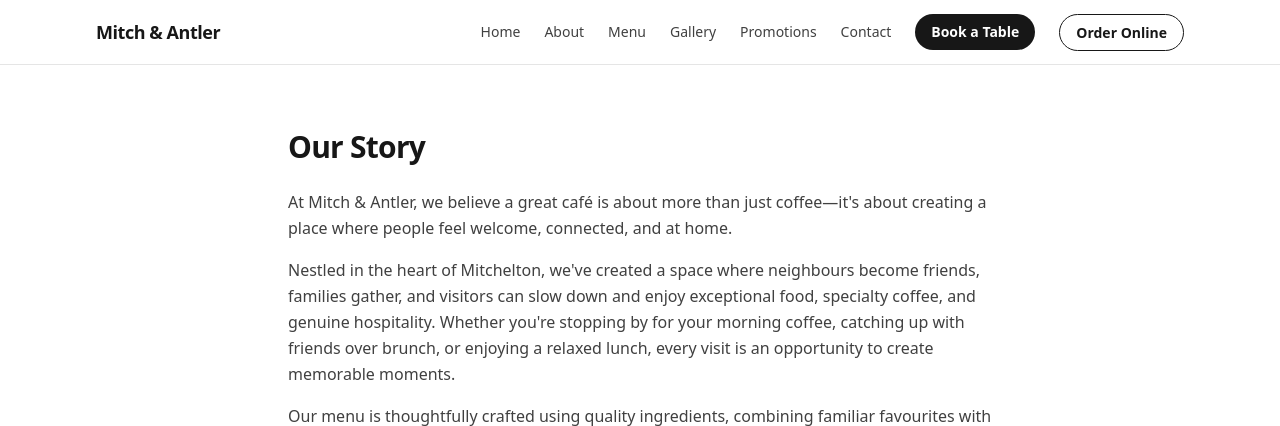
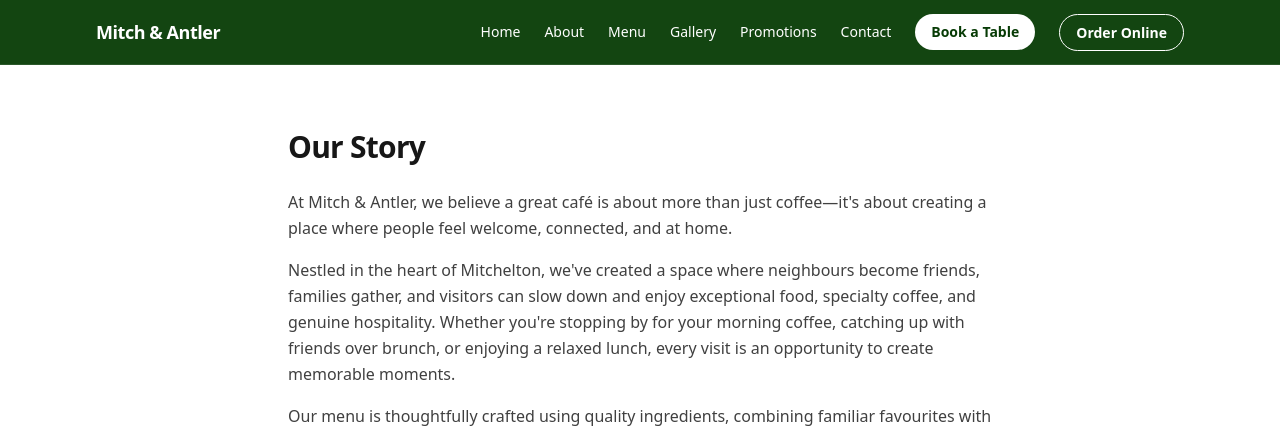
Before and after one commit to mitchandantler/Website, a Django app: page /about/ in a window 1280 px wide. Shown: the top 426 px of the page. Run offline with Django 5.2, Linux system fonts and the light colour scheme; data comes from the database, SQL or seed files in the repository; some libraries are stand-ins or nearby versions.

Commit message:
Change header to green backdrop with white text
Background set to #073B05 (Forest Green, from the earlier brand
palette), all header text/links/buttons switched to white for
legibility against it.

Co-Authored-By: Claude Sonnet 5 <noreply@anthropic.com>

```diff
--- a/templates/partials/header.html
+++ b/templates/partials/header.html
@@ -1,23 +1,23 @@
-<header x-data="{ open: false }" class="sticky top-0 z-40 bg-white/95 backdrop-blur border-b border-neutral-200">
+<header x-data="{ open: false }" class="sticky top-0 z-40 bg-[#073B05]/95 backdrop-blur border-b border-white/10">
   <nav class="mx-auto max-w-6xl px-4 sm:px-6 lg:px-8">
     <div class="flex h-16 items-center justify-between">
-      <a href="{% url 'website:home' %}" class="text-lg font-semibold tracking-tight">
+      <a href="{% url 'website:home' %}" class="text-lg font-semibold tracking-tight text-white">
         Mitch &amp; Antler
       </a>
 
       <div class="hidden md:flex md:items-center md:gap-6">
-        <a href="{% url 'website:home' %}" class="text-sm font-medium text-neutral-700 hover:text-neutral-950">Home</a>
-        <a href="{% url 'website:about' %}" class="text-sm font-medium text-neutral-700 hover:text-neutral-950">About</a>
-        <a href="{% url 'menu:menu' %}" class="text-sm font-medium text-neutral-700 hover:text-neutral-950">Menu</a>
-        <a href="{% url 'gallery:gallery' %}" class="text-sm font-medium text-neutral-700 hover:text-neutral-950">Gallery</a>
-        <a href="{% url 'promotions:offers' %}" class="text-sm font-medium text-neutral-700 hover:text-neutral-950">Promotions</a>
-        <a href="{% url 'contact:contact' %}" class="text-sm font-medium text-neutral-700 hover:text-neutral-950">Contact</a>
-        <a href="{% url 'booking:booking' %}" class="rounded-full bg-neutral-900 px-4 py-2 text-sm font-semibold text-white hover:bg-neutral-700">
+        <a href="{% url 'website:home' %}" class="text-sm font-medium text-white hover:text-white/70">Home</a>
+        <a href="{% url 'website:about' %}" class="text-sm font-medium text-white hover:text-white/70">About</a>
+        <a href="{% url 'menu:menu' %}" class="text-sm font-medium text-white hover:text-white/70">Menu</a>
+        <a href="{% url 'gallery:gallery' %}" class="text-sm font-medium text-white hover:text-white/70">Gallery</a>
+        <a href="{% url 'promotions:offers' %}" class="text-sm font-medium text-white hover:text-white/70">Promotions</a>
+        <a href="{% url 'contact:contact' %}" class="text-sm font-medium text-white hover:text-white/70">Contact</a>
+        <a href="{% url 'booking:booking' %}" class="rounded-full bg-white px-4 py-2 text-sm font-semibold text-[#073B05] hover:bg-white/90">
           Book a Table
         </a>
         {% if site_settings.qr_ordering_url or site_settings.uber_eats_url or site_settings.doordash_url or site_settings.gift_vouchers_url %}
           <div class="relative" x-data="{ orderMenuOpen: false }" @mouseenter="orderMenuOpen = true" @mouseleave="orderMenuOpen = false">
-            <a href="{% url 'booking:order_online' %}" class="rounded-full border border-neutral-900 px-4 py-2 text-sm font-semibold text-neutral-900 hover:bg-neutral-100">
+            <a href="{% url 'booking:order_online' %}" class="rounded-full border border-white px-4 py-2 text-sm font-semibold text-white hover:bg-white/10">
               Order Online
             </a>
             <div
@@ -41,7 +41,7 @@
             </div>
           </div>
         {% else %}
-          <a href="{% url 'booking:order_online' %}" class="rounded-full border border-neutral-900 px-4 py-2 text-sm font-semibold text-neutral-900 hover:bg-neutral-100">
+          <a href="{% url 'booking:order_online' %}" class="rounded-full border border-white px-4 py-2 text-sm font-semibold text-white hover:bg-white/10">
             Order Online
           </a>
         {% endif %}
@@ -49,7 +49,7 @@
 
       <button
         type="button"
-        class="md:hidden inline-flex items-center justify-center rounded-md p-2 text-neutral-700 hover:bg-neutral-100"
+        class="md:hidden inline-flex items-center justify-center rounded-md p-2 text-white hover:bg-white/10"
         @click="open = !open"
         :aria-expanded="open"
         aria-controls="mobile-menu"
@@ -65,14 +65,14 @@
     </div>
 
     <div id="mobile-menu" x-show="open" x-cloak class="md:hidden pb-4 space-y-1">
-      <a href="{% url 'website:home' %}" class="block rounded-md px-3 py-2 text-base font-medium text-neutral-700 hover:bg-neutral-100">Home</a>
-      <a href="{% url 'website:about' %}" class="block rounded-md px-3 py-2 text-base font-medium text-neutral-700 hover:bg-neutral-100">About</a>
-      <a href="{% url 'menu:menu' %}" class="block rounded-md px-3 py-2 text-base font-medium text-neutral-700 hover:bg-neutral-100">Menu</a>
-      <a href="{% url 'gallery:gallery' %}" class="block rounded-md px-3 py-2 text-base font-medium text-neutral-700 hover:bg-neutral-100">Gallery</a>
-      <a href="{% url 'promotions:offers' %}" class="block rounded-md px-3 py-2 text-base font-medium text-neutral-700 hover:bg-neutral-100">Promotions</a>
-      <a href="{% url 'contact:contact' %}" class="block rounded-md px-3 py-2 text-base font-medium text-neutral-700 hover:bg-neutral-100">Contact</a>
-      <a href="{% url 'booking:booking' %}" class="block rounded-md px-3 py-2 text-base font-semibold text-neutral-900">Book a Table</a>
-      <a href="{% url 'booking:order_online' %}" class="block rounded-md px-3 py-2 text-base font-semibold text-neutral-900">Order Online</a>
+      <a href="{% url 'website:home' %}" class="block rounded-md px-3 py-2 text-base font-medium text-white hover:bg-white/10">Home</a>
+      <a href="{% url 'website:about' %}" class="block rounded-md px-3 py-2 text-base font-medium text-white hover:bg-white/10">About</a>
+      <a href="{% url 'menu:menu' %}" class="block rounded-md px-3 py-2 text-base font-medium text-white hover:bg-white/10">Menu</a>
+      <a href="{% url 'gallery:gallery' %}" class="block rounded-md px-3 py-2 text-base font-medium text-white hover:bg-white/10">Gallery</a>
+      <a href="{% url 'promotions:offers' %}" class="block rounded-md px-3 py-2 text-base font-medium text-white hover:bg-white/10">Promotions</a>
+      <a href="{% url 'contact:contact' %}" class="block rounded-md px-3 py-2 text-base font-medium text-white hover:bg-white/10">Contact</a>
+      <a href="{% url 'booking:booking' %}" class="block rounded-md px-3 py-2 text-base font-semibold text-white">Book a Table</a>
+      <a href="{% url 'booking:order_online' %}" class="block rounded-md px-3 py-2 text-base font-semibold text-white">Order Online</a>
     </div>
   </nav>
 </header>
```
Also changed, not shown: static/css/tailwind.css.
